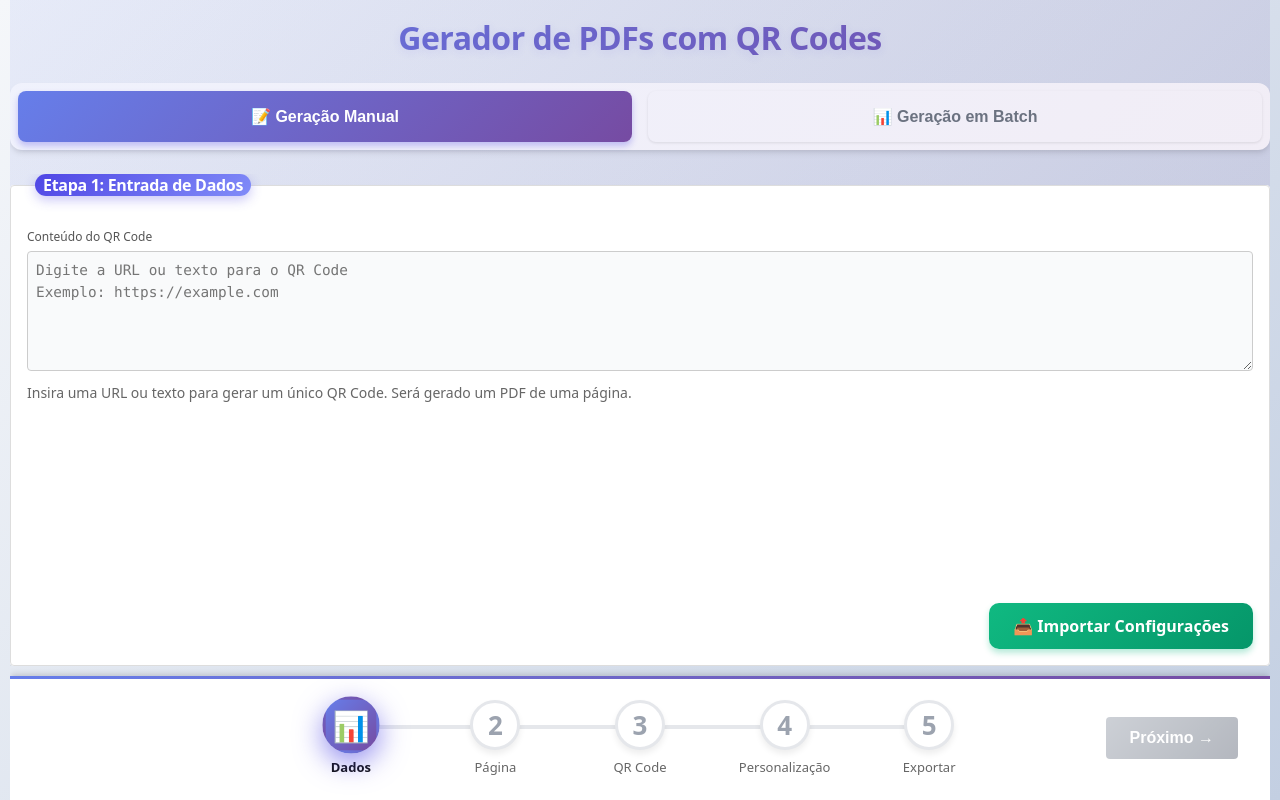
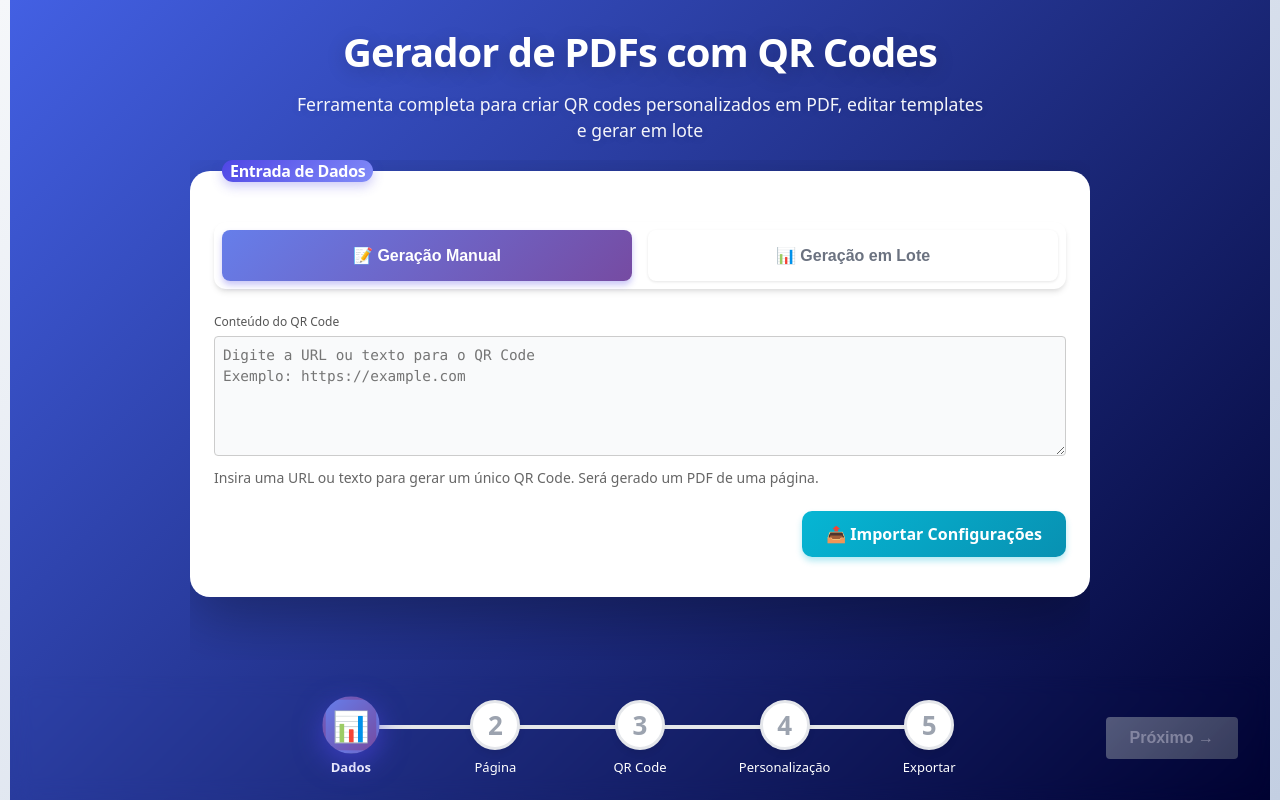
Before and after one commit to ProjetoJBSM/PDF_QRcode_genV2, a Vue app: page / in a window 1280 px wide. Built offline with nearby package versions, Linux system fonts and the light colour scheme.

Commit message:
Ajuste tela inicial
Tornando a tela inicial mais apresentável

```diff
--- a/src/App.vue
+++ b/src/App.vue
@@ -1,34 +1,39 @@
 <template>
   <div>
-    <div class="app-container">
+    <div class="app-container" :class="{ 'step1-bg': currentStep === 1 }">
+      <!-- Hero Section for Step 1 -->
+      <div v-if="currentStep === 1" class="hero-section">
+        <h1 class="hero-title">Gerador de PDFs com QR Codes</h1>
+        <p class="hero-subtitle">Ferramenta completa para criar QR codes personalizados em PDF, editar templates e gerar em lote</p>
+      </div>
+
       <!-- Stepper / Progress Indicator -->
-      <div style="margin: 1rem;">
+      <div v-if="currentStep > 1" style="margin: 1rem;">
         <h1 class="app-title">Gerador de PDFs com QR Codes</h1>
       </div>
       <!-- Main content -->
 
-      <!-- Tab entre manual e batch -->
-      <div v-if="currentStep == 1">
-        <div class="tab-navigation">
-          <button type="button" class="tab-button" :class="{ active: activeTab === 'manual' }"
-            @click="activeTab = 'manual'">
-            📝 Geração Manual
-          </button>
-          <button type="button" class="tab-button" :class="{ active: activeTab === 'batch' }"
-            @click="activeTab = 'batch'">
-            📊 Geração em Batch
-          </button>
-        </div>
-      </div>
-
       <!-- Configs principais -->
-      <div class="main-layout">
+      <div class="main-layout" :class="{ 'step1-layout': currentStep === 1 }">
         <div class="content-wrapper">
           <!-- Detalhes do CSV -->
           <form @submit.prevent class="form-section">
             <!-- ETAPA 1: Entrada de Dados (CSV/Texto) -->
-            <fieldset v-show="currentStep === 1" style="display: flex; justify-content: space-between;">
-              <legend>Etapa 1: Entrada de Dados</legend>
+            <fieldset v-show="currentStep === 1" class="step1-card">
+
+              <!-- Tab Navigation inside card -->
+              <div class="tab-navigation">
+                <button type="button" class="tab-button" :class="{ active: activeTab === 'manual' }"
+                  @click="activeTab = 'manual'">
+                  📝 Geração Manual
+                </button>
+                <button type="button" class="tab-button" :class="{ active: activeTab === 'batch' }"
+                  @click="activeTab = 'batch'">
+                  📊 Geração em Lote
+                </button>
+              </div>
+
+              <legend>Entrada de Dados</legend>
 
               <!-- Manual Generation Tab -->
               <div v-show="activeTab === 'manual'" class="tab-content">
@@ -140,7 +145,7 @@
                 </div>
               </div>
 
-              <div style="margin-top: 2rem; grid: 1fr 9fr; align-self: self-end;">
+              <div style="margin-top: 1.5rem; margin-bottom: 0.5rem; grid: 1fr 9fr; align-self: self-end;">
                 <label class="secondary import-btn">
                 📤 Importar Configurações
                 <input type="file" accept=".json" @change="importConfiguration" style="display: none;" />
@@ -554,7 +559,7 @@
                   style="background:#f8f9fa; padding:1rem; border-radius:8px; margin-bottom:1rem;">
                   <p style="margin:0 0 0.5rem 0;"><strong>Resumo da Configuração:</strong></p>
                   <ul style="margin:0; padding-left:1.5rem;">
-                    <li>Modo: {{ activeTab === 'manual' ? 'Geração Manual' : 'Geração em Batch' }}</li>
+                    <li>Modo: {{ activeTab === 'manual' ? 'Geração Manual' : 'Geração em Lote' }}</li>
                     <li v-if="activeTab === 'batch'">Total de registros: {{ selectedCsvData.length }}</li>
                     <li v-if="activeTab === 'manual'">Conteúdo QR: {{ manualInput.slice(0, 50) }}{{ manualInput.length >
                       50 ? '...' : '' }}</li>
--- a/src/style.css
+++ b/src/style.css
@@ -28,6 +28,10 @@ body {
   background: linear-gradient(135deg, #f5f7fa 0%, #c3cfe2 100%);
 }
 
+body.step1-active {
+  background: linear-gradient(135deg, #4360e3 0%, #000231 100%);
+}
+
 .app-container {
   height: 100vh;
   display: flex;
@@ -49,6 +53,14 @@ body {
   pointer-events: none;
 }
 
+.app-container.step1-bg {
+  background: linear-gradient(135deg, #4360e3 0%, #000231 100%);
+}
+
+.app-container.step1-bg::before {
+  display: none;
+}
+
 body > div {
   height: 100vh;
   display: block;
@@ -60,6 +72,94 @@ body > div {
 h1 {
   font-size: 18px;
   margin: 0 0 8px;
+}
+
+/* Hero Section Styles */
+.hero-section {
+  text-align: center;
+  padding: 1.5rem 2rem 1rem;
+  animation: fadeIn 0.8s ease-out;
+}
+
+.hero-title {
+  font-size: 2.5rem;
+  font-weight: 800;
+  color: white;
+  margin-bottom: 0.75rem;
+  letter-spacing: -1px;
+  text-shadow: 0 4px 20px rgba(0, 0, 0, 0.2);
+  animation: slideDown 0.6s ease-out;
+}
+
+.hero-subtitle {
+  font-size: 1.1rem;
+  color: rgba(255, 255, 255, 0.95);
+  max-width: 700px;
+  margin: 0 auto;
+  line-height: 1.5;
+  font-weight: 400;
+  text-shadow: 0 2px 10px rgba(0, 0, 0, 0.1);
+  animation: slideDown 0.8s ease-out;
+}
+
+@keyframes slideDown {
+  from {
+    opacity: 0;
+    transform: translateY(-20px);
+  }
+  to {
+    opacity: 1;
+    transform: translateY(0);
+  }
+}
+
+/* Step 1 Layout */
+.main-layout.step1-layout {
+  display: flex;
+  justify-content: center;
+  align-items: center;
+  padding: 0 2rem;
+  overflow: auto;
+  padding-bottom: 1rem;
+}
+
+.main-layout.step1-layout .content-wrapper {
+  max-width: 900px;
+  width: 100%;
+  display: flex;
+  justify-content: center;
+}
+
+.main-layout.step1-layout .form-section {
+  width: 100%;
+  height: auto;
+  overflow: visible;
+}
+
+.step1-card {
+  background: white;
+  border-radius: 20px !important;
+  box-shadow: 0 20px 60px rgba(0, 0, 0, 0.3);
+  border: none;
+  max-width: 100%;
+  width: 100%;
+  animation: scaleIn 0.5s ease-out;
+  padding: 1.5rem !important;
+  padding-top: 2rem !important;
+  padding-bottom: 2rem !important;
+  height: auto !important;
+  max-height: none !important;
+  overflow: visible !important;
+  margin-bottom: 2rem;
+}
+
+.step1-card legend {
+  border-radius: 20px !important;
+}
+
+.step1-card .tab-navigation {
+  margin-bottom: 1rem;
+  margin-top: 0;
 }
 
 .app-title {
@@ -240,14 +340,15 @@ button:active {
 }
 
 button.primary {
-  background: var(--background-gradient);
+  background: #667eea;
   color: #fff;
   border: none;
-  box-shadow: 0 4px 6px rgba(79, 70, 229, 0.3);
+  box-shadow: 0 4px 6px rgba(102, 126, 234, 0.3);
 }
 
 button.primary:hover {
-  box-shadow: 0 6px 20px rgba(79, 70, 229, 0.4);
+  background: #5568d3;
+  box-shadow: 0 6px 20px rgba(102, 126, 234, 0.4);
   transform: translateY(-2px);
 }
 
@@ -406,13 +507,26 @@ button.secondary:hover {
   transition: color 0.3s ease;
 }
 
+.app-container.step1-bg .step-label {
+  color: white;
+}
+
 .step-item.active .step-label {
   color: #111;
   font-weight: 600;
 }
 
+.app-container.step1-bg .step-item.active .step-label {
+  color: white;
+  font-weight: 700;
+}
+
 .step-item.completed .step-label {
   color: #28a745;
+}
+
+.app-container.step1-bg .step-item.completed .step-label {
+  color: rgba(255, 255, 255, 0.9);
 }
 
 /* Step Navigation Buttons */
@@ -626,6 +740,11 @@ a:hover {
   position: relative;
 }
 
+.app-container.step1-bg .fixed-footer {
+  background: transparent;
+  box-shadow: none;
+}
+
 .fixed-footer::before {
   content: '';
   position: absolute;
@@ -634,6 +753,10 @@ a:hover {
   right: 0;
   height: 3px;
   background: var(--background-gradient);
+}
+
+.app-container.step1-bg .fixed-footer::before {
+  display: none;
 }
 
 .footer-content {
@@ -1010,7 +1133,7 @@ button.secondary:hover {
 }
 
 .import-btn {
-  background: linear-gradient(135deg, var(--success-color), #059669);
+  background: linear-gradient(135deg, #06b6d4, #0891b2);
   color: white;
   padding: 0.75rem 1.5rem;
   border: none;
@@ -1021,12 +1144,12 @@ button.secondary:hover {
   transition: all 0.3s ease;
   display: inline-block;
   margin: 0;
-  box-shadow: 0 4px 6px rgba(16, 185, 129, 0.3);
+  box-shadow: 0 4px 6px rgba(6, 182, 212, 0.3);
 }
 
 .import-btn:hover {
   transform: translateY(-2px);
-  box-shadow: 0 6px 20px rgba(16, 185, 129, 0.4);
+  box-shadow: 0 6px 20px rgba(6, 182, 212, 0.4);
 }
 
 .config-actions {
```
